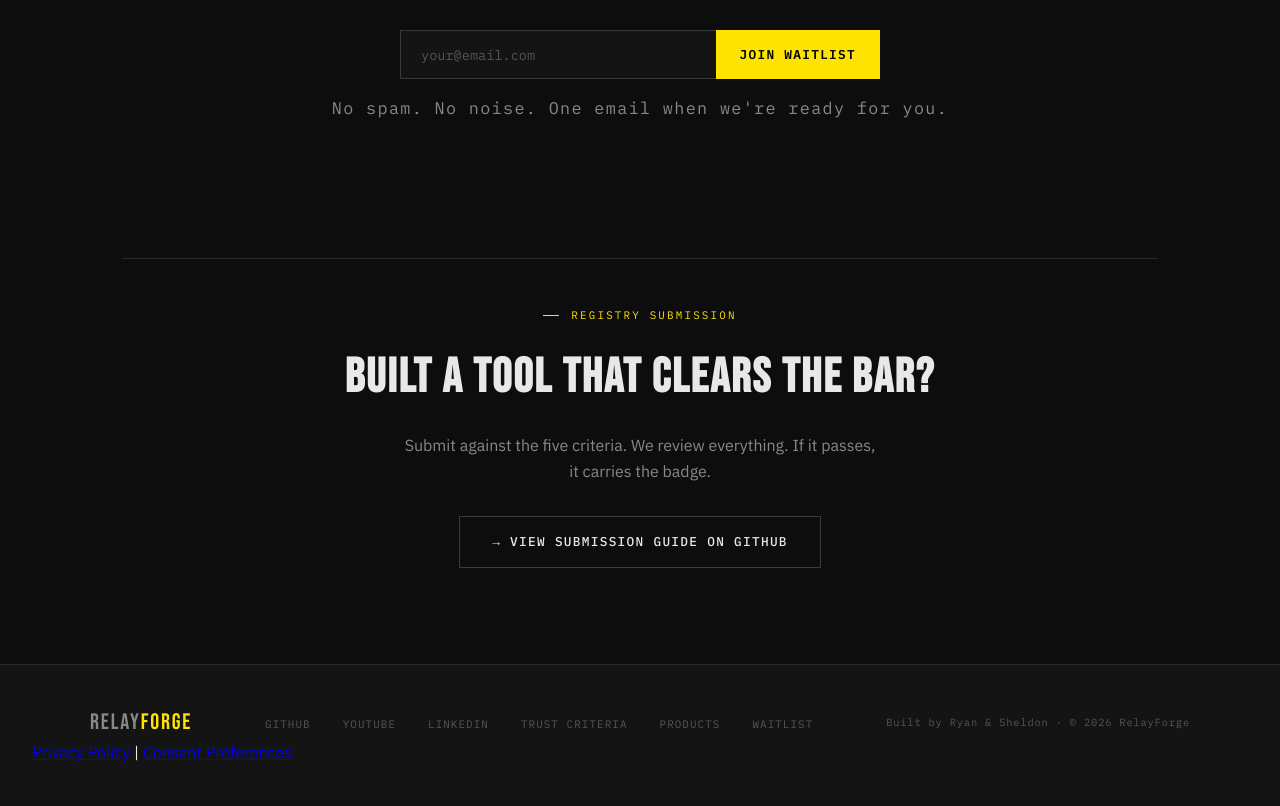
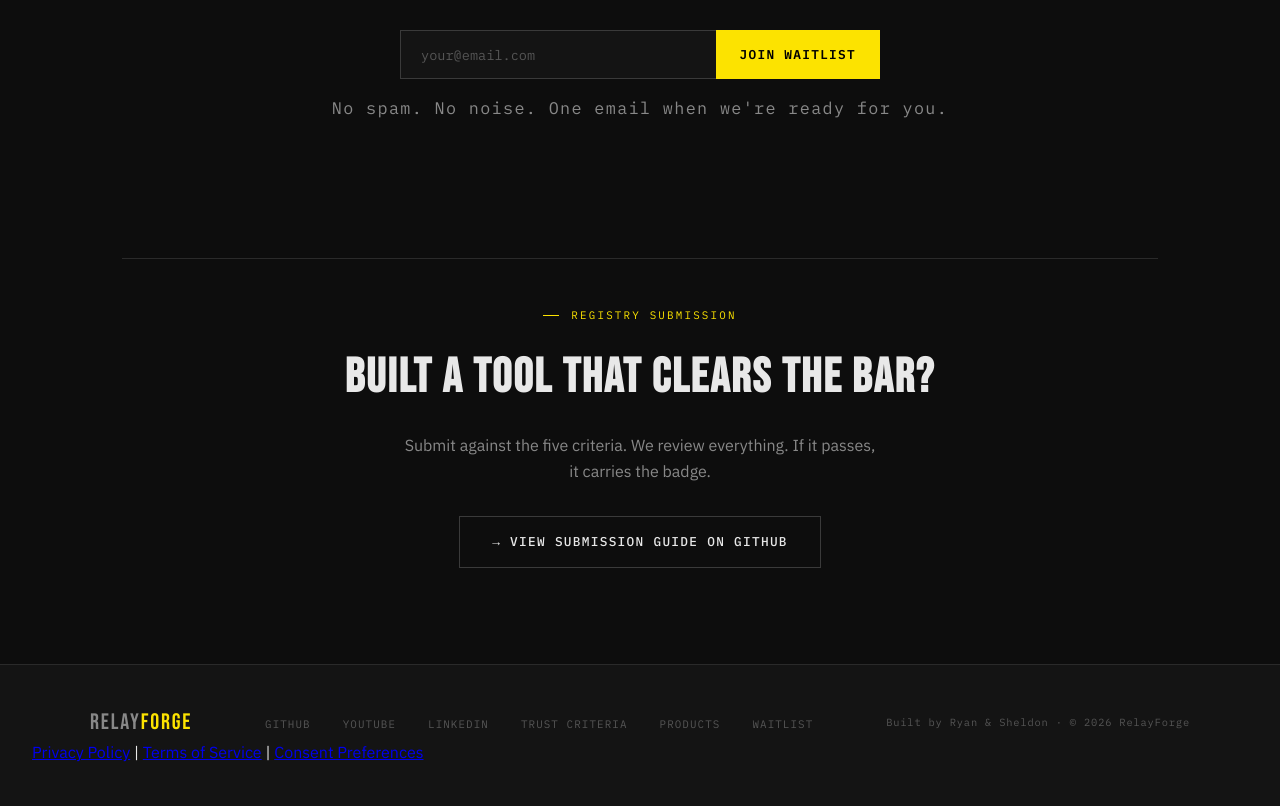
Before and after one commit to ryan10sa-star/RelayForge, a website: page docs/index.html in a window 1280 px wide. Shown: the part 4139-4945 px from the top of the page. Drawn offline with Linux system fonts and the light colour scheme.

Commit message:
feat: add Terms of Service link to footer

```diff
--- a/docs/index.html
+++ b/docs/index.html
@@ -968,7 +968,7 @@
       </ul>
       <div class="footer-credit">Built by Ryan &amp; Sheldon · © 2026 RelayForge</div>
     </div>
-  <a href="https://app.termly.io/policy-viewer/policy.html?policyUUID=964ba093-dd90-4232-b38e-4ee146ac6613" target="_blank">Privacy Policy</a> | <a href="#" class="termly-display-preferences">Consent Preferences</a>
+  <a href="https://app.termly.io/policy-viewer/policy.html?policyUUID=964ba093-dd90-4232-b38e-4ee146ac6613" target="_blank">Privacy Policy</a> | <a href="https://app.termly.io/policy-viewer/policy.html?policyUUID=a6980e7d-809d-4b6a-a4f1-8d9ab235f43f" target="_blank">Terms of Service</a> | <a href="#" class="termly-display-preferences">Consent Preferences</a>
 </footer>
 
   <script>
```
